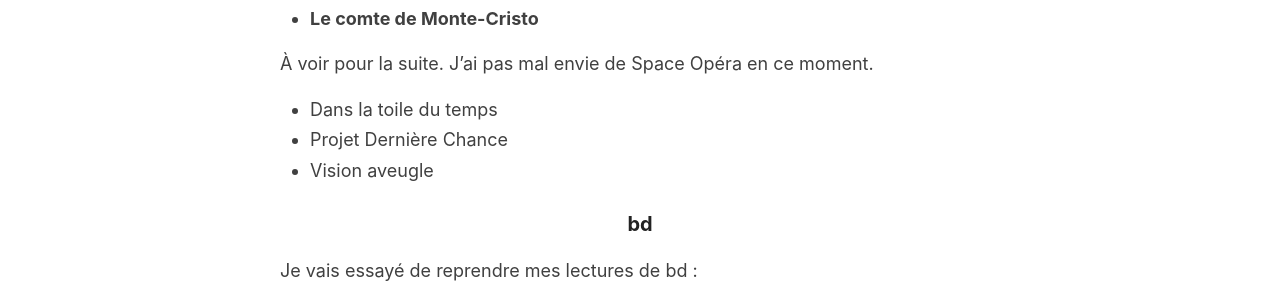
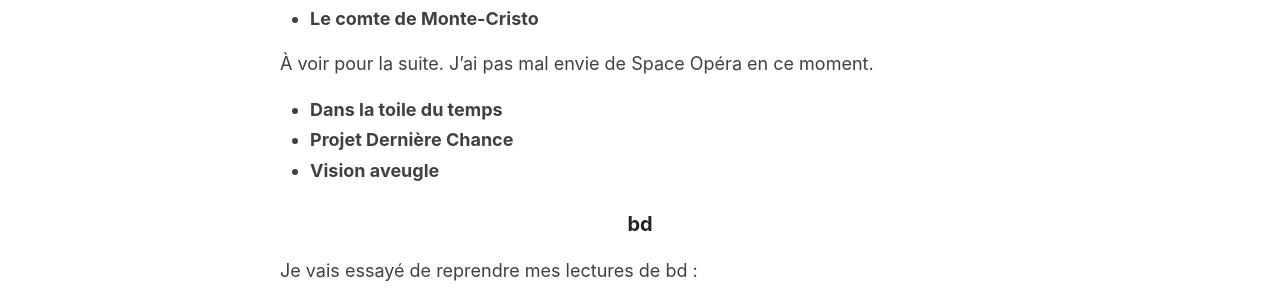
Before and after one commit to homeostasie/bouquins, a Jekyll site: the page built from _posts/2022-07-10-pal-vac-ete-2022.md, in a window 1280 px wide. Shown: the part 429-721 px from the top of the page. Built offline with Jekyll 4.4.1, drawn with Linux system fonts in a browser that asks for light colours; comment, search, counter and statistics services are not loaded.

Commit message:
les piles de l été 2022 - gras

```diff
--- a/_posts/2022-07-10-pal-vac-ete-2022.md
+++ b/_posts/2022-07-10-pal-vac-ete-2022.md
@@ -16,9 +16,9 @@
 
 À voir pour la suite. J'ai pas mal envie de Space Opéra en ce moment.
 
-- Dans la toile du temps
-- Projet Dernière Chance
-- Vision aveugle
+- **Dans la toile du temps**
+- **Projet Dernière Chance**
+- **Vision aveugle**
 
 ### bd
 
```
